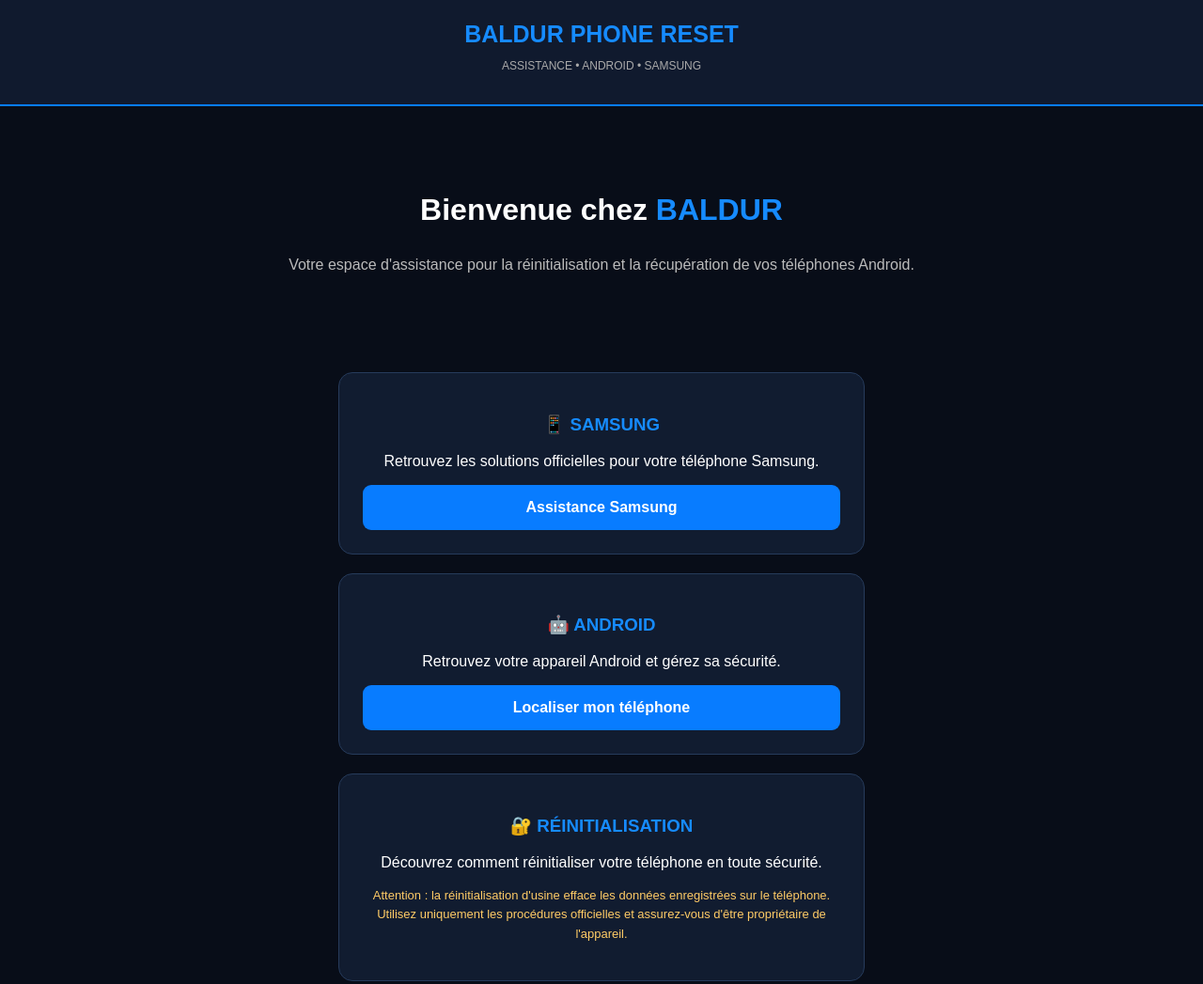
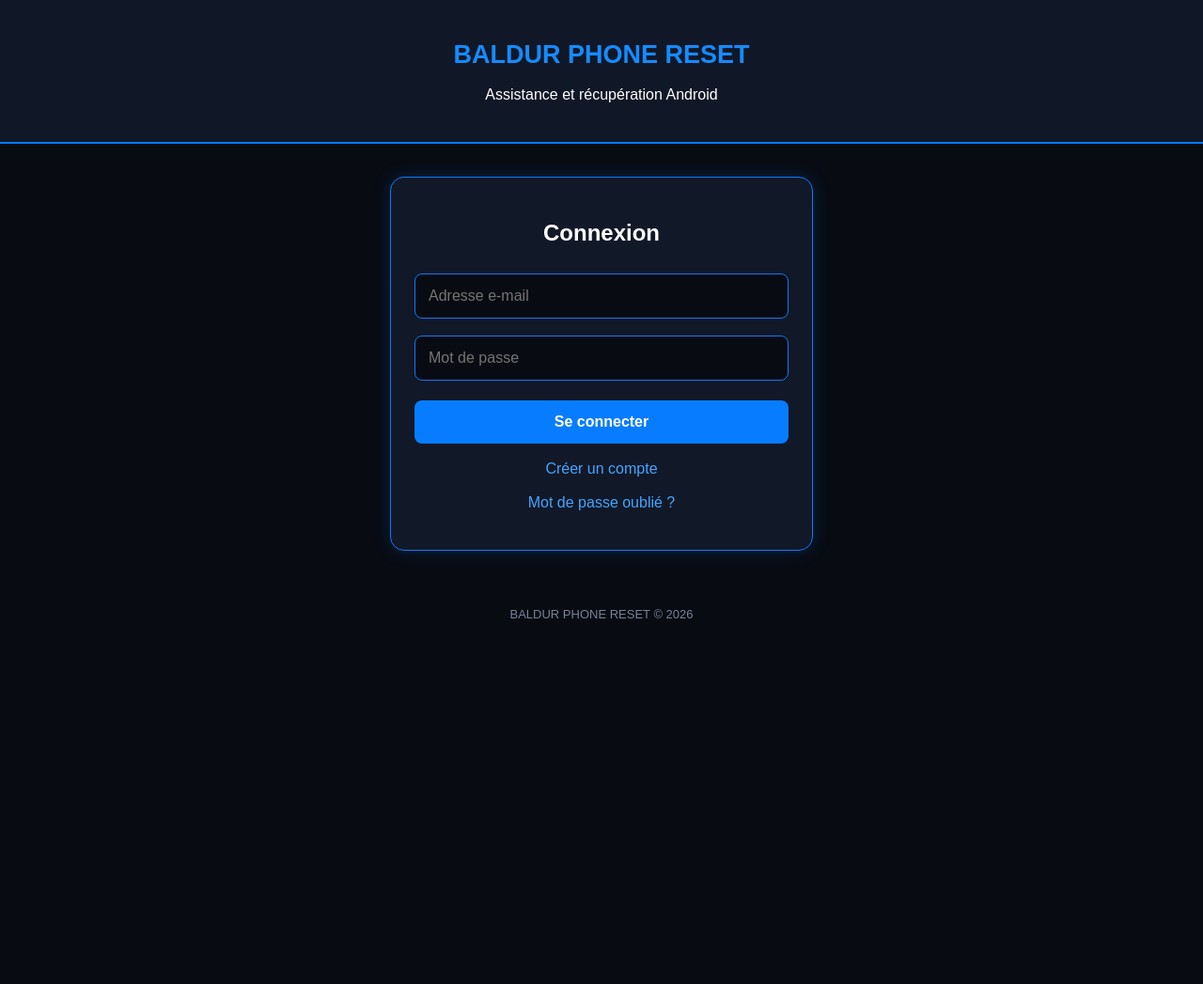
Before and after one commit to enrifouproff-max/baldur-phone-reset, a plain HTML site: page index.html in a window 1280 px wide. Shown: the top 1047 px of the page at 94% size. After the commit the page ends 800 px from the top, so only its background shows below. Drawn offline with nearby package versions, Linux system fonts and the light colour scheme.

Commit message:
Update index.html

```diff
--- a/index.html
+++ b/index.html
@@ -5,99 +5,94 @@
 <meta name="viewport" content="width=device-width, initial-scale=1.0">
 <title>BALDUR PHONE RESET</title>
 
+<script src="https://cdn.jsdelivr.net/npm/@supabase/supabase-js@2"></script>
+
 <style>
-* {
-    box-sizing: border-box;
-}
+* { box-sizing: border-box; }
 
 body {
     margin: 0;
+    background: #080b12;
+    color: white;
     font-family: Arial, sans-serif;
-    background: #080d18;
-    color: white;
+    text-align: center;
 }
 
 header {
-    padding: 22px;
-    text-align: center;
-    background: #101a2e;
+    padding: 25px 10px;
+    background: #101827;
     border-bottom: 2px solid #087cff;
 }
 
-header h1 {
+h1 {
     color: #168bff;
-    font-size: 25px;
-    margin: 0;
-}
-
-header p {
-    color: #aaa;
-    font-size: 12px;
-}
-
-.hero {
-    text-align: center;
-    padding: 65px 20px;
-}
-
-.hero h2 {
-    font-size: 32px;
-}
-
-.hero h2 span {
-    color: #168bff;
-}
-
-.hero p {
-    color: #bbb;
-    line-height: 1.7;
+    font-size: 27px;
 }
 
 .container {
-    padding: 20px;
-    max-width: 600px;
-    margin: auto;
+    width: 90%;
+    max-width: 450px;
+    margin: 35px auto;
+    padding: 25px;
+    background: #111827;
+    border: 1px solid #087cff;
+    border-radius: 15px;
+    box-shadow: 0 0 20px #087cff33;
 }
 
-.card {
-    background: #111c30;
-    padding: 25px;
-    margin-bottom: 20px;
-    border-radius: 15px;
-    border: 1px solid #263b5b;
-    text-align: center;
+input {
+    width: 100%;
+    padding: 14px;
+    margin: 9px 0;
+    border: 1px solid #087cff;
+    border-radius: 8px;
+    background: #080b12;
+    color: white;
+    font-size: 16px;
 }
 
-.card h3 {
-    color: #168bff;
+button {
+    width: 100%;
+    padding: 14px;
+    margin-top: 12px;
+    background: #087cff;
+    color: white;
+    border: none;
+    border-radius: 8px;
+    font-size: 16px;
+    font-weight: bold;
+    cursor: pointer;
 }
 
-.btn {
-    display: block;
-    padding: 15px;
-    margin-top: 15px;
-    background: #087cff;
-    color: white;
-    text-decoration: none;
-    border-radius: 9px;
-    font-weight: bold;
+button:hover {
+    background: #005ac0;
 }
 
-.btn:hover {
-    background: #0059c9;
+.link {
+    display: block;
+    color: #45a5ff;
+    margin-top: 18px;
+    cursor: pointer;
 }
 
-.warning {
-    color: #ffcc66;
-    font-size: 13px;
+.hidden { display: none; }
+
+#message {
+    color: #45a5ff;
+    margin-top: 15px;
+    overflow-wrap: anywhere;
+}
+
+.info {
+    color: #cbd5e1;
     line-height: 1.6;
+    font-size: 14px;
 }
 
 footer {
-    text-align: center;
     padding: 25px;
-    color: #777;
-    font-size: 12px;
+    color: #778399;
+    font-size: 13px;
 }
 </style>
 </head>
@@ -106,55 +101,206 @@ footer {
 
 <header>
     <h1>BALDUR PHONE RESET</h1>
-    <p>ASSISTANCE • ANDROID • SAMSUNG</p>
+    <p>Assistance et récupération Android</p>
 </header>
 
-<section class="hero">
-    <h2>Bienvenue chez <span>BALDUR</span></h2>
-    <p>
-        Votre espace d'assistance pour la réinitialisation
-        et la récupération de vos téléphones Android.
-    </p>
-</section>
+<div class="container" id="authBox">
 
-<div class="container">
-
-    <div class="card">
-        <h3>📱 SAMSUNG</h3>
-        <p>Retrouvez les solutions officielles pour votre téléphone Samsung.</p>
-        <a class="btn" href="https://www.samsung.com/fr/support/">
-            Assistance Samsung
-        </a>
+    <div id="signupForm" class="hidden">
+        <h2>Créer un compte</h2>
+        <input type="email" id="signupEmail" placeholder="Adresse e-mail">
+        <input type="password" id="signupPassword" placeholder="Mot de passe (6 caractères minimum)">
+        <button onclick="signUp()">Créer mon compte</button>
+        <span class="link" onclick="showForm('loginForm')">Déjà inscrit ? Se connecter</span>
     </div>
 
-    <div class="card">
-        <h3>🤖 ANDROID</h3>
-        <p>Retrouvez votre appareil Android et gérez sa sécurité.</p>
-        <a class="btn" href="https://android.com/find">
-            Localiser mon téléphone
-        </a>
+    <div id="loginForm">
+        <h2>Connexion</h2>
+        <input type="email" id="loginEmail" placeholder="Adresse e-mail">
+        <input type="password" id="loginPassword" placeholder="Mot de passe">
+        <button onclick="signIn()">Se connecter</button>
+        <span class="link" onclick="showForm('signupForm')">Créer un compte</span>
+        <span class="link" onclick="showForm('forgotForm')">Mot de passe oublié ?</span>
     </div>
 
-    <div class="card">
-        <h3>🔐 RÉINITIALISATION</h3>
-        <p>
-            Découvrez comment réinitialiser votre téléphone
-            en toute sécurité.
-        </p>
-        <p class="warning">
-            Attention : la réinitialisation d'usine efface
-            les données enregistrées sur le téléphone.
-            Utilisez uniquement les procédures officielles
-            et assurez-vous d'être propriétaire de l'appareil.
-        </p>
+    <div id="forgotForm" class="hidden">
+        <h2>Récupération du compte</h2>
+        <input type="email" id="forgotEmail" placeholder="Ton adresse e-mail">
+        <button onclick="resetPassword()">Envoyer le lien</button>
+        <span class="link" onclick="showForm('loginForm')">Retour à la connexion</span>
     </div>
 
+    <div id="newPasswordForm" class="hidden">
+        <h2>Nouveau mot de passe</h2>
+        <input type="password" id="newPassword" placeholder="Nouveau mot de passe">
+        <button onclick="updatePassword()">Enregistrer</button>
+    </div>
+
+    <p id="message"></p>
+</div>
+
+<div class="container hidden" id="memberBox">
+    <h2>Bienvenue !</h2>
+    <p class="info">Tu es connecté à ton espace membre BALDUR PHONE RESET.</p>
+
+    <h3>Assistance Android</h3>
+    <p class="info">
+        Nous t'aidons à retrouver les méthodes officielles
+        pour réinitialiser ton propre téléphone.
+    </p>
+
+    <button onclick="window.open('https://www.google.com/android/find/', '_blank')">
+        Localiser mon téléphone Android
+    </button>
+
+    <button onclick="window.open('https://www.samsung.com/fr/support/', '_blank')">
+        Assistance Samsung
+    </button>
+
+    <p class="info">
+        Attention : une réinitialisation d'usine efface les données
+        du téléphone. Elle doit être effectuée avec l'autorisation
+        de son propriétaire.
+    </p>
+
+    <button onclick="signOut()">Déconnexion</button>
 </div>
 
 <footer>
-    © 2026 BALDUR PHONE RESET<br>
-    Tous droits réservés.
+    BALDUR PHONE RESET © 2026
 </footer>
 
+<script>
+const SUPABASE_URL = "https://mwjgdknhxvfapdwvhgmx.supabase.co";
+
+const SUPABASE_KEY = "sb_publishable_fmYw6LGy3tvTsK9WzckK-Q_-KhBOjTf";
+
+const supabaseClient = window.supabase.createClient(
+    SUPABASE_URL,
+    SUPABASE_KEY
+);
+
+function showForm(formId) {
+    document.querySelectorAll("#authBox > div").forEach(div => {
+        div.classList.add("hidden");
+    });
+    document.getElementById(formId).classList.remove("hidden");
+    showMessage("");
+}
+
+function showMessage(text) {
+    document.getElementById("message").textContent = text;
+}
+
+function redirectUrl() {
+    return window.location.origin + window.location.pathname;
+}
+
+async function signUp() {
+    const email = document.getElementById("signupEmail").value.trim();
+    const password = document.getElementById("signupPassword").value;
+
+    if (!email || password.length < 6) {
+        showMessage("Entre un e-mail valide et un mot de passe d'au moins 6 caractères.");
+        return;
+    }
+
+    const { error } = await supabaseClient.auth.signUp({
+        email,
+        password,
+        options: { emailRedirectTo: redirectUrl() }
+    });
+
+    if (error) {
+        showMessage(error.message);
+    } else {
+        showMessage("Inscription envoyée ! Vérifie ta boîte e-mail pour confirmer ton compte.");
+    }
+}
+
+async function signIn() {
+    const email = document.getElementById("loginEmail").value.trim();
+    const password = document.getElementById("loginPassword").value;
+
+    const { error } = await supabaseClient.auth.signInWithPassword({
+        email,
+        password
+    });
+
+    if (error) {
+        showMessage(error.message);
+    }
+}
+
+async function resetPassword() {
+    const email = document.getElementById("forgotEmail").value.trim();
+
+    if (!email) {
+        showMessage("Entre ton adresse e-mail.");
+        return;
+    }
+
+    const { error } = await supabaseClient.auth.resetPasswordForEmail(email, {
+        redirectTo: redirectUrl()
+    });
+
+    if (error) {
+        showMessage(error.message);
+    } else {
+        showMessage("Lien envoyé ! Vérifie ta boîte e-mail.");
+    }
+}
+
+async function updatePassword() {
+    const password = document.getElementById("newPassword").value;
+
+    if (password.length < 6) {
+        showMessage("Le mot de passe doit contenir au moins 6 caractères.");
+        return;
+    }
+
+    const { error } = await supabaseClient.auth.updateUser({
+        password
+    });
+
+    if (error) {
+        showMessage(error.message);
+    } else {
+        showMessage("Mot de passe modifié avec succès !");
+        await showSession();
+    }
+}
+
+async function signOut() {
+    await supabaseClient.auth.signOut();
+    showMessage("Tu es déconnecté.");
+}
+
+async function showSession() {
+    const { data: { session } } = await supabaseClient.auth.getSession();
+
+    if (session) {
+        document.getElementById("authBox").classList.add("hidden");
+        document.getElementById("memberBox").classList.remove("hidden");
+    } else {
+        document.getElementById("authBox").classList.remove("hidden");
+        document.getElementById("memberBox").classList.add("hidden");
+        showForm("loginForm");
+    }
+}
+
+supabaseClient.auth.onAuthStateChange((event, session) => {
+    if (event === "PASSWORD_RECOVERY") {
+        document.getElementById("authBox").classList.remove("hidden");
+        document.getElementById("memberBox").classList.add("hidden");
+        showForm("newPasswordForm");
+    } else {
+        showSession();
+    }
+});
+
+showSession();
+</script>
+
 </body>
-  </html>
+</html>
```
